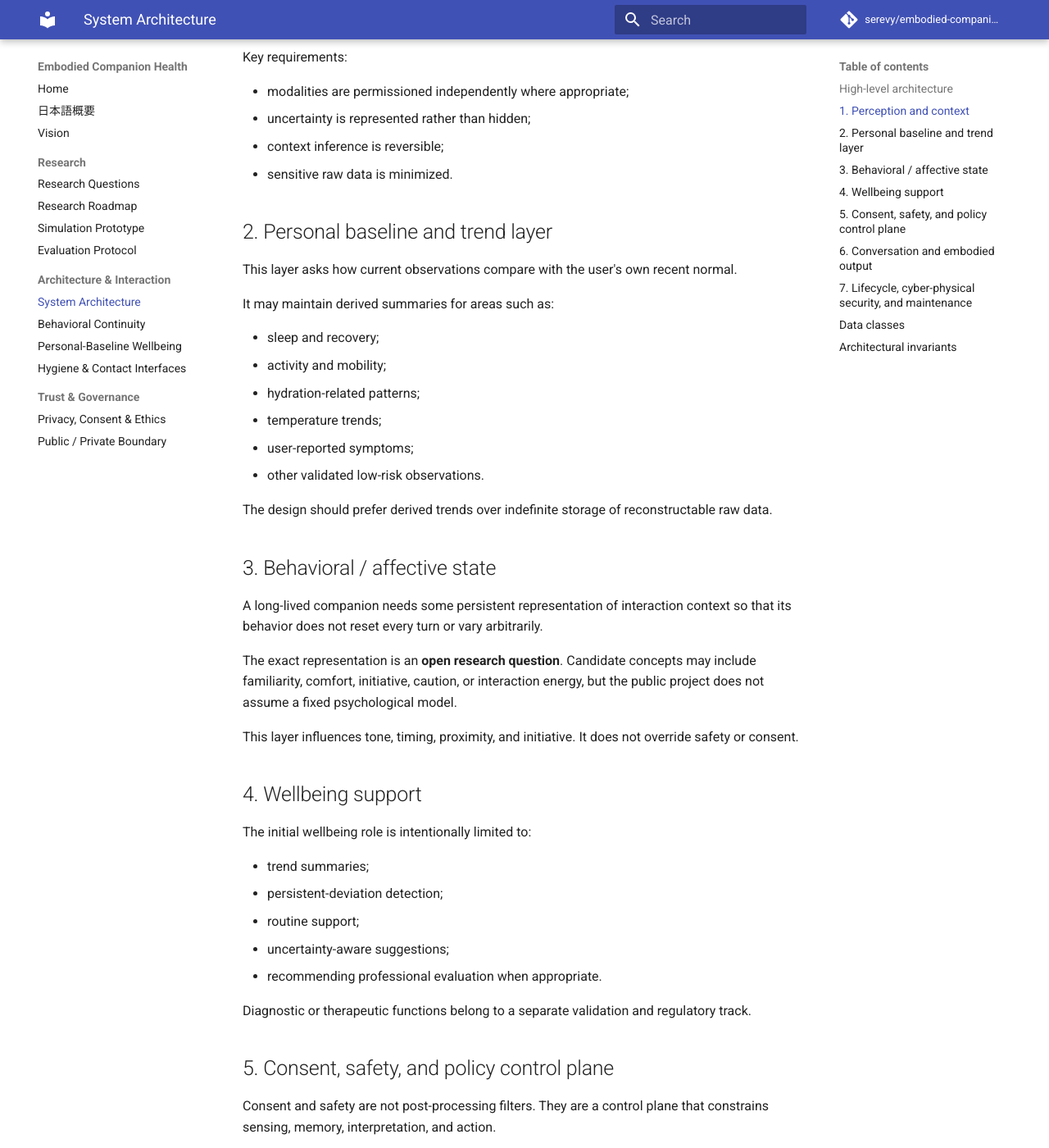
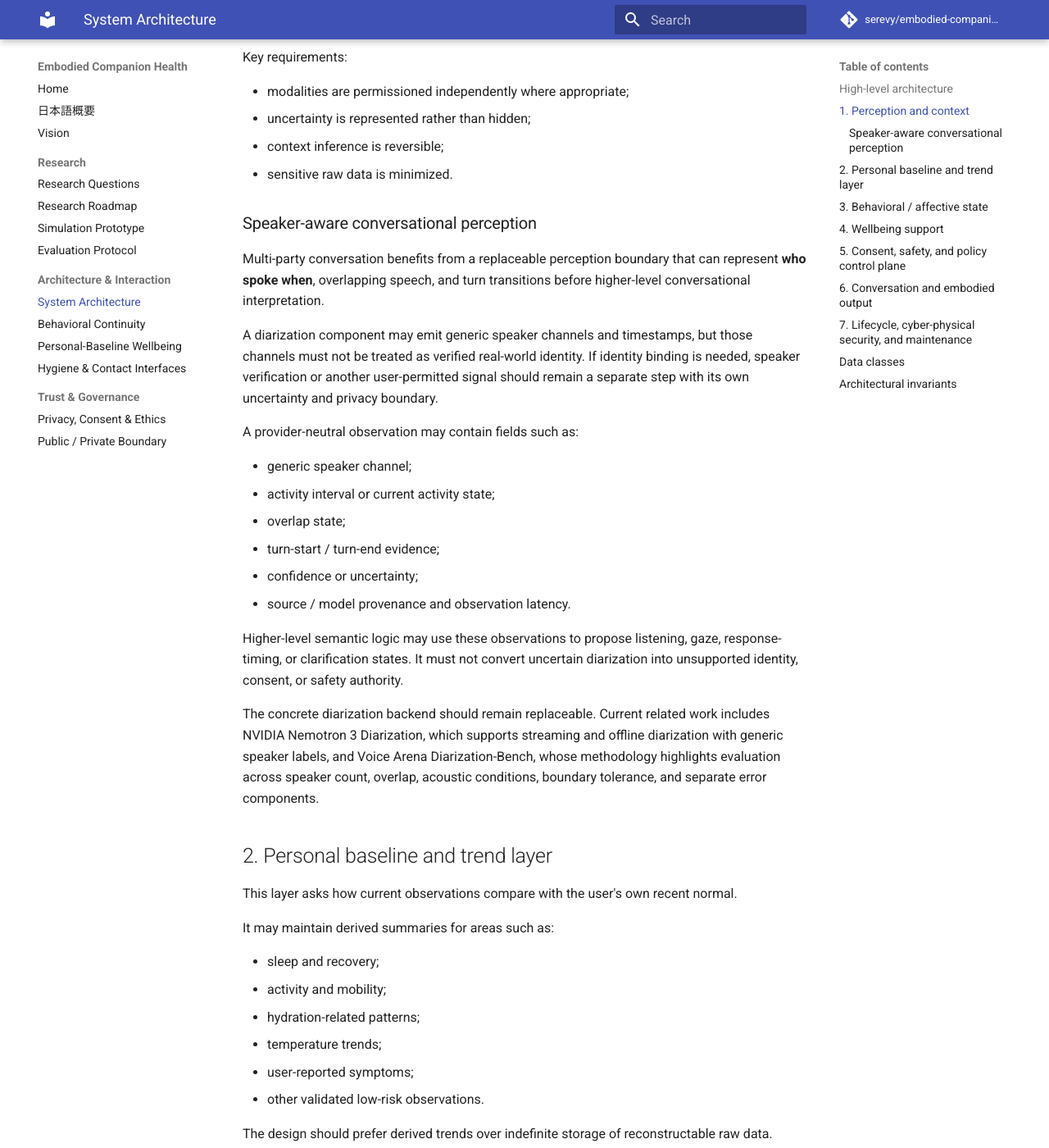
Before and after one commit to serevy/embodied-companion-health, an MkDocs documentation site: the page built from docs/system-architecture.md, in a window 1280 px wide and 1400 px high, scrolled down 1130 px. Shown: the whole window at 82% size. Built offline with MkDocs 1.6.1 and Material for MkDocs 9.7.7, drawn with Linux system fonts in a browser that asks for light colours; comment, search, counter and statistics services are not loaded.

Commit message:
docs: add speaker-aware conversational perception boundary

```diff
--- a/docs/system-architecture.md
+++ b/docs/system-architecture.md
@@ -50,6 +50,25 @@ Key requirements:
 - uncertainty is represented rather than hidden;
 - context inference is reversible;
 - sensitive raw data is minimized.
+
+### Speaker-aware conversational perception
+
+Multi-party conversation benefits from a replaceable perception boundary that can represent **who spoke when**, overlapping speech, and turn transitions before higher-level conversational interpretation.
+
+A diarization component may emit generic speaker channels and timestamps, but those channels must not be treated as verified real-world identity. If identity binding is needed, speaker verification or another user-permitted signal should remain a separate step with its own uncertainty and privacy boundary.
+
+A provider-neutral observation may contain fields such as:
+
+- generic speaker channel;
+- activity interval or current activity state;
+- overlap state;
+- turn-start / turn-end evidence;
+- confidence or uncertainty;
+- source / model provenance and observation latency.
+
+Higher-level semantic logic may use these observations to propose listening, gaze, response-timing, or clarification states. It must not convert uncertain diarization into unsupported identity, consent, or safety authority.
+
+The concrete diarization backend should remain replaceable. Current related work includes NVIDIA Nemotron 3 Diarization, which supports streaming and offline diarization with generic speaker labels, and Voice Arena Diarization-Bench, whose methodology highlights evaluation across speaker count, overlap, acoustic conditions, boundary tolerance, and separate error components.
 
 ## 2. Personal baseline and trend layer
 
```
